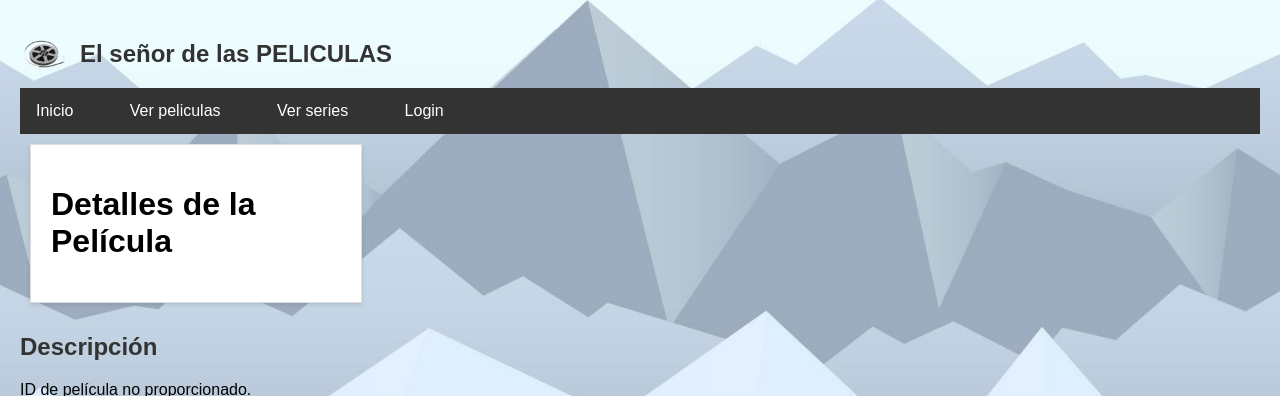
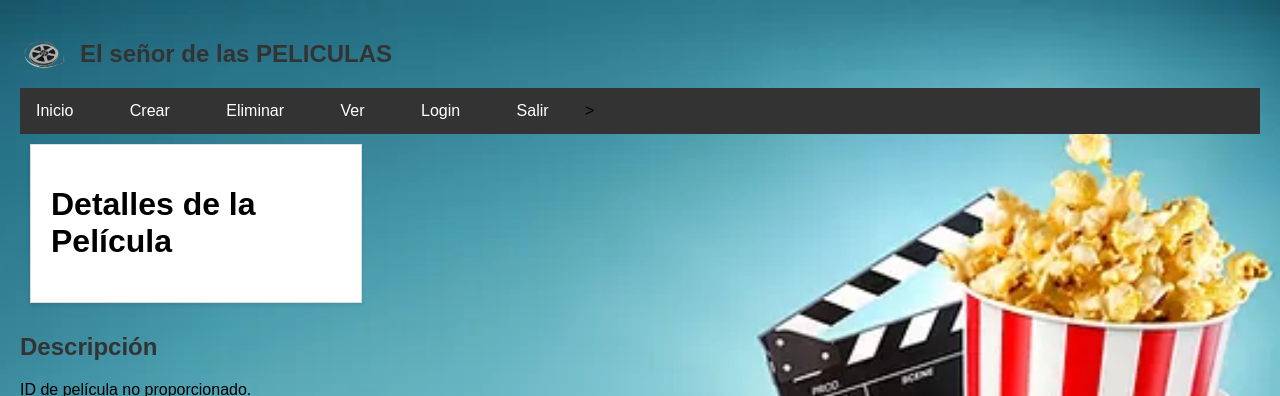
Before and after one commit to ZamThe/cine, a PHP site: page /detalles.php in a window 1280 px wide. Shown: the top 396 px of the page. Run offline with PHP 8.4, Linux system fonts and the light colour scheme.

Commit message:
links
links

```diff
--- a/css/styles.css
+++ b/css/styles.css
@@ -1,5 +1,5 @@
 body {
-    background-image: url('../img/wll2.png');
+    background-image: url('../img/cines.jpg');
     background-size: cover;
     background-position: center;
     background-repeat: no-repeat;
--- a/detalles.php
+++ b/detalles.php
@@ -28,10 +28,12 @@
         <h2>El señor de las PELICULAS</h2>
     </div>
     <ul class="menu">
-        <li><a href="Admin.php">Inicio</a></li>
-        <li><a href="catalogo_peliculas.php">Ver peliculas</a></li>
-        <li><a href="series.php">Ver series</a></li>
-        <li><a href="login.php">Login</a></li>
+    <li><a href="index.php">Inicio</a></li>
+<li><a href="crear.php">Crear</a></li>
+<li><a href="eliminar.php">Eliminar</a></li>
+<li><a href="ver.php">Ver</a></li>
+<li><a href="login.php">Login</a></li>
+<li><a href="index.php">Salir</a></li>>
     </ul>
 
 
```
Also changed, not shown: img/cines.jpg (added), img/logo ii-15.webp (deleted), img/wll2.png (deleted).
